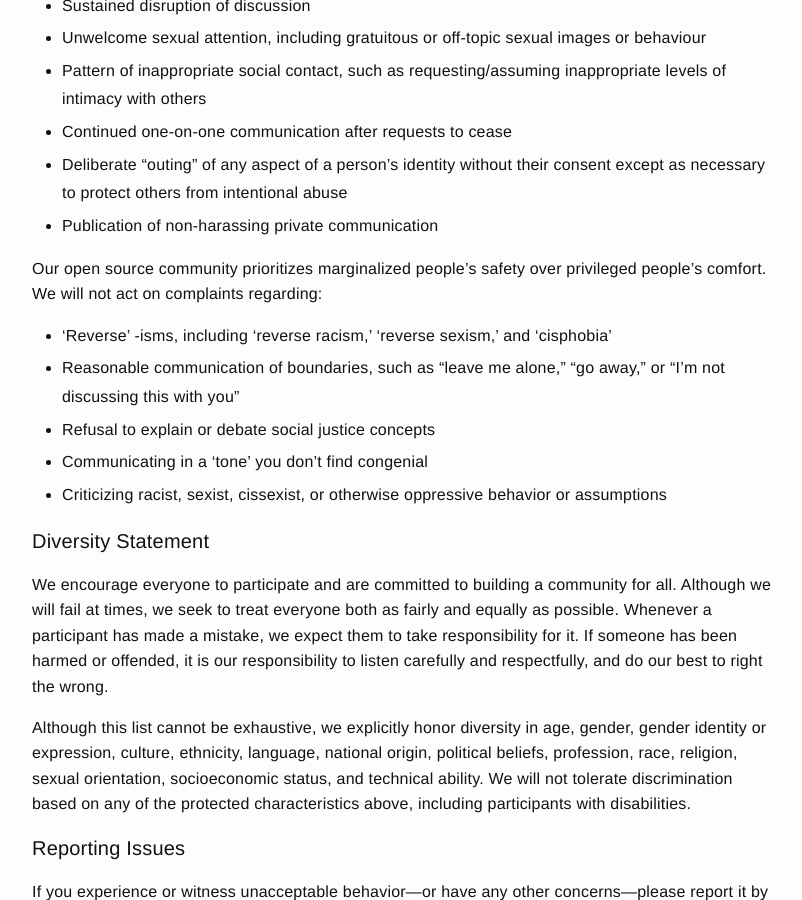
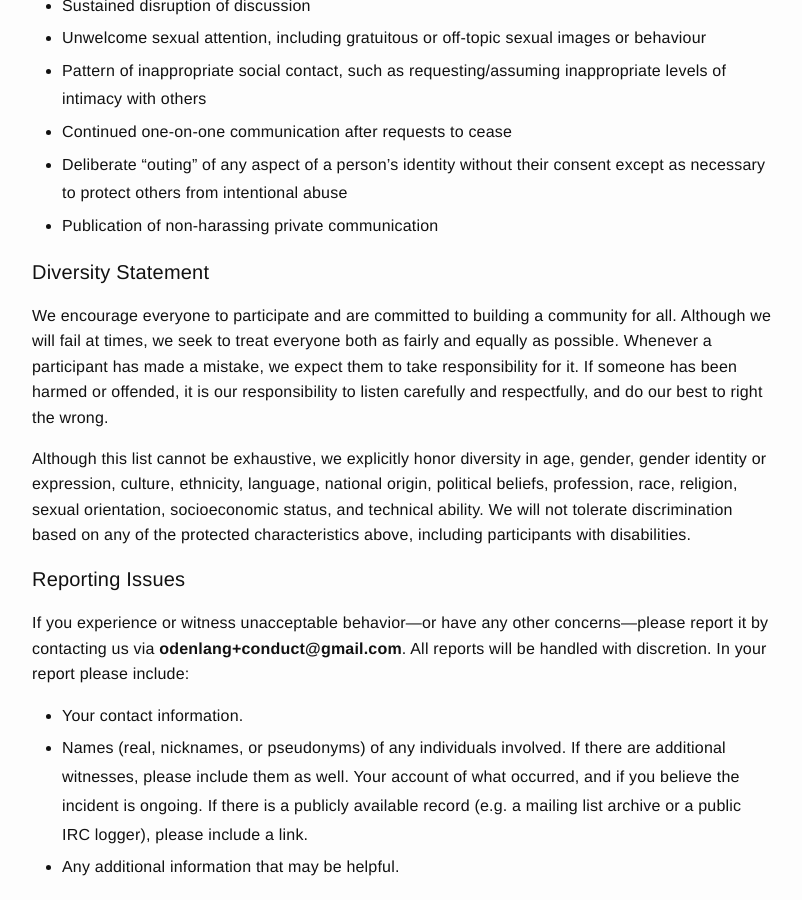
Before and after one commit to oden-lang/oden-lang.github.io, a Jekyll site: the page built from code-of-conduct.md, in a window 1280 px wide and 900 px high, scrolled down 1675 px. Shown: the whole window, without its empty margins (238-1040 px from the left). Built offline with Jekyll 4.4.1, drawn with Linux system fonts in a browser that asks for light colours.

Commit message:
Remove contradictory part about reversisms

```diff
--- a/code-of-conduct.md
+++ b/code-of-conduct.md
@@ -76,19 +76,6 @@ inappropriate levels of intimacy with others
 consent except as necessary to protect others from intentional abuse
 - Publication of non-harassing private communication
 
-Our open source community prioritizes marginalized people’s safety over
-privileged people’s comfort. We will not act on complaints regarding:
-
-- ‘Reverse’ -isms, including ‘reverse racism,’ ‘reverse sexism,’ and
-  ‘cisphobia’
-- Reasonable communication of boundaries, such as “leave me alone,” “go away,”
-  or “I’m not discussing this with you”
-- Refusal to explain or debate social justice concepts
-- Communicating in a ‘tone’ you don’t find congenial
-- Criticizing racist, sexist, cissexist, or otherwise oppressive behavior or
-  assumptions
-
-
 ### Diversity Statement
 
 We encourage everyone to participate and are committed to building a community
```
